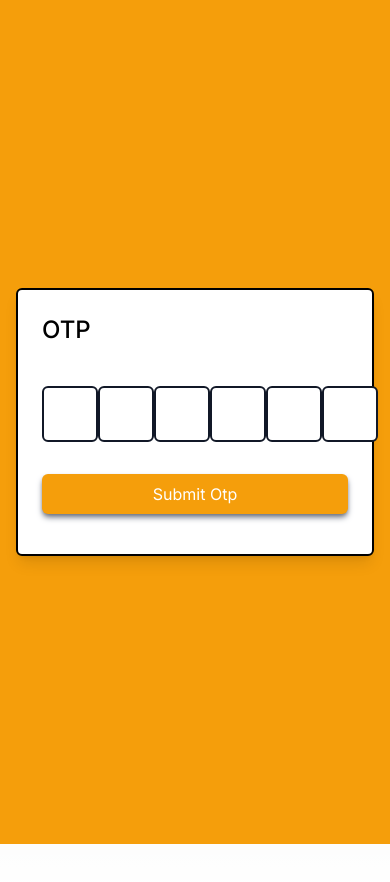
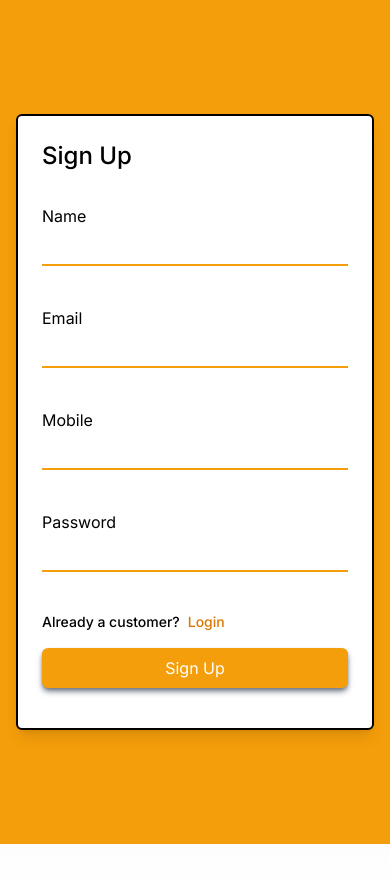
Before and after one commit to ZyX-N/Dropship-next, a Next.js app: page /signup in a window 390 px wide. Shown: the top 882 px of the page. Built offline with nearby package versions, Linux system fonts and the light colour scheme.

Commit message:
Mobile otp verification implemented

```diff
--- a/src/app/(auth)/signup/page.tsx
+++ b/src/app/(auth)/signup/page.tsx
@@ -11,19 +11,23 @@ import {
   RecaptchaVerifier,
 } from "firebase/auth";
 import InputOtp from "@/components/input/inputOtp";
+import { useRouter } from "next/navigation";
 
 const SignUp = () => {
+  const router = useRouter();
+  const auth = getAuth(app);
+
   const [data, setData] = useState({
-    name: "Aman",
-    email: "rocketboy9198@gmail.com",
-    mobile: "916393411410",
-    password: "1234",
+    name: "",
+    email: "",
+    mobile: "",
+    password: "",
   });
 
-  const auth = getAuth(app);
   const [vfCode, setVfCode] = useState<any>({});
-  const [otpScreen, setOtpScreen] = useState<boolean>(true);
-  const [otp, setOtp] = useState("");
+  const [otpScreen, setOtpScreen] = useState<boolean>(false);
+  const [otpAvailable, setOtpAvailable] = useState<boolean>(false);
+  const [otp, setOtp] = useState<string>("");
 
   const submitHandler = async (e: FormEvent) => {
     e.preventDefault();
@@ -36,27 +40,31 @@ const SignUp = () => {
         // size: "invisible",
       }
     );
-    console.log(recaptchaVerifier);
 
-    let a = await signInWithPhoneNumber(
+    let codeAndCb = await signInWithPhoneNumber(
       auth,
-      `+${data.mobile}`,
+      `+91${data.mobile}`,
       recaptchaVerifier
     );
-    console.log("--------------------*");
-    console.log(a);
-    setVfCode(a);
+
+    setVfCode(codeAndCb);
+    setOtpScreen(true);
+    setOtpAvailable(true);
   };
 
   const subOtp = async (e: FormEvent) => {
     e.preventDefault();
     console.log(otp);
 
-    console.log(vfCode.confirm);
+    try {
       const confirmationResult = await vfCode.confirm(otp);
-
       console.log("check ************");
       console.log(confirmationResult);
+      router.push("/");
+    } catch (error) {
+      console.log(error);
+      alert("Invalid OTP");
+    }
   };
 
   // "AD8T5Ivets2LxwLogkJNpC09tZDbjWPnN5cfzFaguYnRz7zFPTK8xrKa9tJxgUfH3h6p0JWGf04ERp9kEjFM9IY0NQSqLK9WioQdeJC7Ig4PqRwxA2rjrH5Oc_n5Ssb35vlZ6fjbsTAgjZSY_ab7lag0hwiW1Eda77jyXEmxEE_jGsWnWUrTwgsKuFHvynn5UuNfiqlu5YZbFjGdmVEcFoQq2Ys0qCTFa0XTcIcCfsTnuhZSgNhOvsE"
@@ -120,43 +128,44 @@ const SignUp = () => {
               />
             </div>
 
-            <div className="flex gap-2 px-6 -mb-6 text-sm font-medium">
+            <div className="flex justify-between px-6 -mb-6 text-sm font-medium">
+              <div className="flex gap-2">
                 <span>Already a customer?</span>
                 <Link href="/login" className="text-amber-600">
                   Login
                 </Link>
+              </div>
+              {otpAvailable && (
+                <button
+                  type="button"
+                  className="text-amber-600 hover:text-amber-500 cursor-pointer hover:scale-105"
+                  onClick={() => setOtpScreen(true)}
+                >
+                  Enter OTP
+                </button>
+              )}
             </div>
 
             <div className="flex flex-col px-6">
               <ButtonSave>Sign Up</ButtonSave>
             </div>
           </form>
-
-          <div>
-            <form onSubmit={subOtp} className="">
-              <div className="flex flex-col px-6">
-                <label htmlFor="name">OTP</label>
-                <InputText
-                  id="otp"
-                  value={otp}
-                  onChange={(e: ChangeEvent<HTMLInputElement>) =>
-                    setOtp(e.target.value)
-                  }
-                />
-              </div>
-              <div className="flex flex-col px-6">
-                <ButtonSave>Submit Otp</ButtonSave>
-              </div>
-            </form>
-          </div>
         </div>
       ) : (
-        <div className="w-full sm:w-[450px] pt-6 pb-10 bg-white rounded-md shadow-lg border-2 border-black flex flex-col gap-4">
-          <h2 className="text-2xl font-medium px-6 pb-4">OTP</h2>
+        <div className="w-full sm:w-[450px] pt-6 pb-10 bg-white rounded-md shadow-lg border-2 border-black flex flex-col">
+          <div className="flex items-center gap-4 pb-4 px-6">
+            <button
+              type="button"
+              className="text-xl font-bold"
+              onClick={() => setOtpScreen(false)}
+            >
+              &larr;
+            </button>
+            <h2 className="text-2xl font-medium">OTP</h2>
+          </div>
           <form onSubmit={subOtp} className="flex flex-col gap-6">
             <div className="flex flex-col px-6">
-                <InputOtp
-                />
+              <InputOtp size={6} setValue={setOtp} />
             </div>
             <div className="flex flex-col px-6">
               <ButtonSave>Submit Otp</ButtonSave>
--- a/src/components/input/inputOtp.tsx
+++ b/src/components/input/inputOtp.tsx
@@ -1,51 +1,68 @@
-const InputOtp = ({
-  size = 6,
-  type = "number",
-}: {
-  size?: number;
-  type?: string;
-}) => {
+import { useMemo, useState } from "react";
+
+const InputOtp = ({ size = 6, setValue }: { size?: number; setValue: any }) => {
+  const boxes = Array.from(
+    { length: size },
+    (_, idx) => "otp" + String(idx + 1)
+  );
+
+  const [otp, setOtp] = useState<any>({});
+
+  useMemo(() => {
+    boxes.forEach((key) => {
+      setOtp((prev: any) => ({ ...prev, [key]: "" }));
+    });
+  }, []);
+
+  useMemo(() => {
+    let otpVal = "";
+    for (let e in otp) {
+      otpVal = otpVal + otp[e];
+    }
+    setValue(otpVal);
+  }, [otp]);
+
+  const inputHandler = (e: any, item: string) => {
+    let key = e.key;
+    const ibNumber = Number(item[item.length - 1]);
+
+    if (
+      key === "1" ||
+      key === "2" ||
+      key === "3" ||
+      key === "4" ||
+      key === "5" ||
+      key === "6" ||
+      key === "7" ||
+      key === "8" ||
+      key === "9" ||
+      key === "0"
+    ) {
+      setOtp((prev: any) => ({ ...prev, [item]: e.key }));
+      if (ibNumber < size) {
+        document.getElementById(`otp${ibNumber + 1}`)?.focus();
+      }
+    } else if (key === "Backspace") {
+      setOtp((prev: any) => ({ ...prev, [item]: "" }));
+      if (ibNumber > 1) {
+        document.getElementById(`otp${ibNumber - 1}`)?.focus();
+      }
+    }
+  };
+
   const focusHandler = (e: any) => {
     let element: HTMLElement = e.target;
     element.classList.remove("border-gray-900");
-    element.classList.add("border-blue-600");
-    element.classList.add("text-blue-600");
+    element.classList.add("border-amber-500");
+    element.classList.add("text-amber-500");
   };
 
   const blurHandler = (e: any) => {
     let element: HTMLElement = e.target;
-    element.classList.remove("border-blue-600");
+    element.classList.remove("border-amber-500");
     element.classList.add("border-gray-900");
-    element.classList.remove("text-blue-600");
+    element.classList.remove("text-amber-500");
   };
-
-  const inputHandler = (e: any, item: number) => {
-    console.log("asasas");
-    console.log(item);
-    let element = e.target;
-    let key = Number(e.key);
-
-    if (
-      key === 1 ||
-      key === 2 ||
-      key === 3 ||
-      key === 4 ||
-      key === 5 ||
-      key === 6 ||
-      key === 7 ||
-      key === 8 ||
-      key === 9 ||
-      key === 0
-    ) {
-      element.value = key;
-    } else {
-      console.log("lll");
-
-      element.value = "";
-    }
-  };
-
-  const boxes = Array.from({ length: size }, (_, idx) => idx + 1);
 
   return (
     <div className="flex items-center justify-between py-2">
@@ -55,8 +72,8 @@ const InputOtp = ({
             key={item}
             className={`size-14 outline-none rounded-md border-2 border-gray-900 text-center`}
             type="text"
-            //   value={1}
-            // onChange={(e) => inputHandler(e, item)}
+            id={item}
+            value={otp[item]}
             onKeyDown={(e) => inputHandler(e, item)}
             onFocus={focusHandler}
             onBlur={blurHandler}
```
Lines whose indentation alone changed are shown as unchanged.
